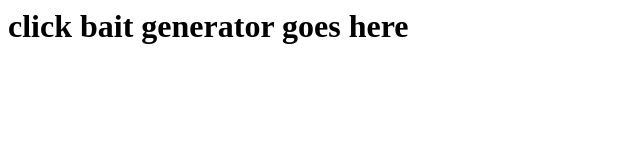
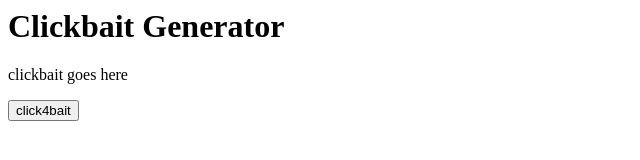
Before and after one commit to philipbeck/clickbait-generator, a plain HTML site: page index.html in a window 1280 px wide. Shown: the whole page, without its empty margins (0-640 px from the left). Drawn offline with Linux system fonts and the light colour scheme.

Commit message:
website part of website complete for now

```diff
--- a/index.html
+++ b/index.html
@@ -4,6 +4,10 @@
   <!--Link to style sheet could go here but formatted webpages are for white women on diets-->
 </head>
 <body>
-  <h1>click bait generator goes here</h1>
+  <h1>Clickbait Generator</h1>
+  <div id="main">
+    <p id="clickbait_title">clickbait goes here</p>
+    <button type="button">click4bait</button>
+  </div>
 </body>
 </html>
```
